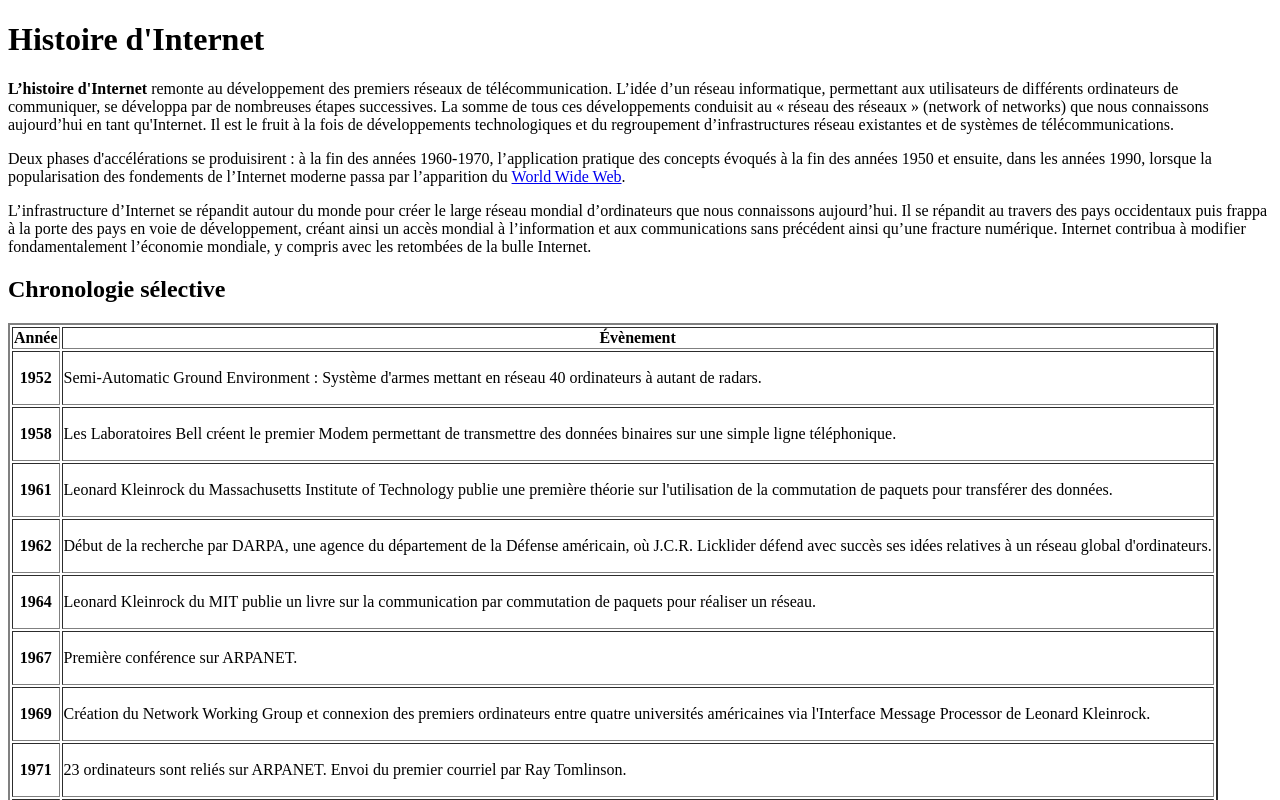
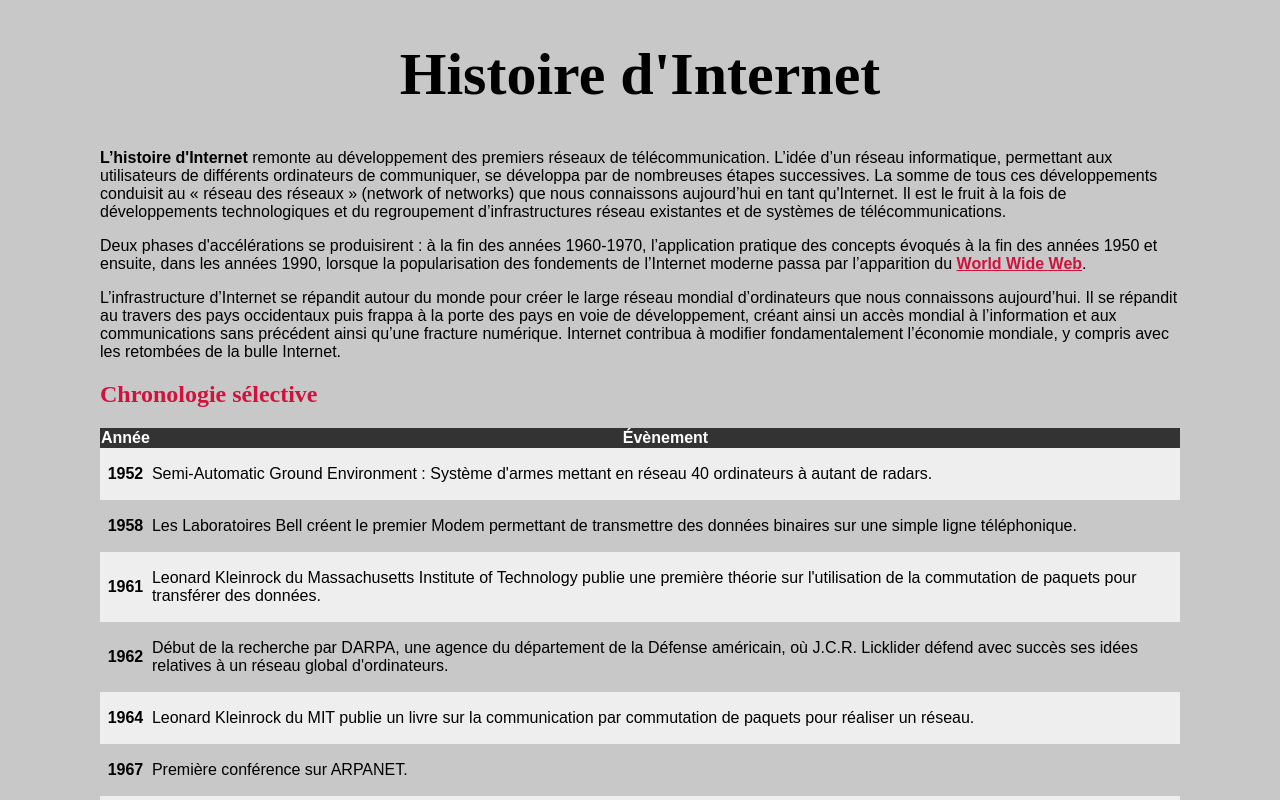
Before and after one commit to MorganeGoulard/Cours_HTML, a plain HTML site: page tp-html/index.html in a window 1280 px wide. Shown: the top 800 px of the page. Drawn offline with Linux system fonts and the light colour scheme; a web font is replaced by a local one.

Commit message:
tp histoire d'internet - css

```diff
--- a/tp-html/index.html
+++ b/tp-html/index.html
@@ -6,9 +6,10 @@
     <meta name="viewport" content="width=device-width, initial-scale=1.0">
 
     <title>Histoire d'internet</title>
+    <link rel="stylesheet" href="style-index.css">
 </head>
 <body>
-    <h1>Histoire d'Internet</h1>
+    <h1 class="main-title">Histoire d'Internet</h1>
     <p><strong>L’histoire d'Internet</strong> remonte au développement des premiers réseaux de télécommunication.
     L’idée d’un réseau informatique, permettant aux utilisateurs de différents ordinateurs de
     communiquer, se développa par de nombreuses étapes successives. La somme de tous ces
@@ -18,7 +19,7 @@
     télécommunications.</p>
     <p>Deux phases d'accélérations se produisirent : à la fin des années 1960-1970, l’application
     pratique des concepts évoqués à la fin des années 1950 et ensuite, dans les années 1990,
-    lorsque la popularisation des fondements de l’Internet moderne passa par l’apparition du <a href="world-wide-web.html">World
+    lorsque la popularisation des fondements de l’Internet moderne passa par l’apparition du <a class="link" href="world-wide-web.html">World
     Wide Web</a>.</p>
     <p>L’infrastructure d’Internet se répandit autour du monde pour créer le large réseau mondial
     d’ordinateurs que nous connaissons aujourd’hui. Il se répandit au travers des pays occidentaux
@@ -28,13 +29,13 @@
     la bulle Internet.</p>
 
 
-    <h2>Chronologie sélective</h2>
-    <table border="2">
-        <thead >
+    <h2 class="second-title">Chronologie sélective</h2>
+    <table>
+        <thead class="head-table" >
           <th>Année</th>
           <th>Évènement</th>
         </thead>
-        <tbody>
+        <tbody class="body-table">
           <tr>
             <th>1952</td>
             <td>
@@ -220,13 +221,13 @@
       </table>
 
       <br/>
-      <div class="bloc">
+      <div class="bloc-image">
         <img src="image/Copie de web-server.jpg" width="800" alt="Premier serveur web" align="center" />
         <p>Fig.1 - Le premier serveur web, actuellement au musée du CERN, étiqueté <em>« This machine is a
           server. DO NOT POWER IT DOWN!! »</em></p>
       </div>
 
-      <h2>Protocole TCP/IP</h2>
+      <h2 class="second-title">Protocole TCP/IP</h2>
       <p>L'abondante diversité des méthodes de communications réseau amena un besoin
         d'uniformisation. Robert E. Kahn recruta Vinton G. Cerf de l'université Stanford dans le but de
         travailler ensemble sur ce problème. En 1973, ils avaient déjà réalisé une reformulation
@@ -235,7 +236,7 @@
         avec l'ARPANET, les hôtes en étaient maintenant responsables. Vinton G. Cerf attribua à
         Hubert Zimmermann et Louis Pouzin (développeurs du réseau Cyclades) un important travail de
         développement.</p>
-        <p>Avec le rôle du réseau physique réduit à son strict minimum, il devint alors possible de
+        <p class="bloc-violet">Avec le rôle du réseau physique réduit à son strict minimum, il devint alors possible de
           fusionner à peu près tout type de réseau sans tenir compte de leurs caractéristiques et ainsi
           résoudre le problème que s'était posé Robert E. Kahn à ses débuts. La DARPA accepta de
           financer le développement du logiciel prototype, et après plusieurs années de travail, la
--- /dev/null
+++ b/tp-html/style-index.css
@@ -0,0 +1,68 @@
+@import url('https://fonts.googleapis.com/css2?family=Anek+Latin:wght@100;200;300;400;500;600;700;800&family=Nunito:ital,wght@0,200;0,300;0,400;0,500;1,200;1,300;1,400&family=Open+Sans:wght@300&family=Press+Start+2P&family=Roboto:wght@100&display=swap');
+@import url('https://fonts.googleapis.com/css2?family=Tiro+Devanagari+Sanskrit&display=swap');
+
+*{font-family: 'Anek Latin', sans-serif;}
+
+.main-title{
+    text-align: center;
+    font-size: 60px;
+    font-weight: bold;
+    font-family: 'Tiro Devanagari Sanskrit', serif;
+}
+
+.second-title{
+    color: #CE133E;
+    font-family: 'Tiro Devanagari Sanskrit', serif;
+}
+
+body{
+    background-color: #C8C8C8;
+    margin : 20px 100px 20px 100px;
+}
+
+.link{
+    color: #CE133E;
+    font-weight:900
+}
+
+table{
+    border-spacing: 0;
+
+}
+
+.head-table{
+    background-color: #333333 ;
+    border-color: #333333;
+    color:#fff;
+}
+
+tbody > tr:nth-child(odd){background: #EEEEEE;}
+tbody > tr:nth-child(even){background: #C8C8C8;}
+
+tbody tr{
+    margin: 15px 30px 30px 15px;
+    padding: 10px;
+}
+
+.bloc-image{
+    border-radius: 20px;
+    border : 5px solid #CE133E;
+    text-align: center;
+    color : #fff;
+    padding : 25px;
+    background-color: #333333;
+   }
+
+.bloc-violet{
+    padding : 20px;
+    margin-left : 25px;
+    margin-right: 25px;
+    border : dashed 4px #4E0B7E;
+    color :#4E0B7E;
+    font-size: 20px;
+    background-color: #AFAFB0;
+}
+
+img{
+    max-width: 90%;
+}
```
